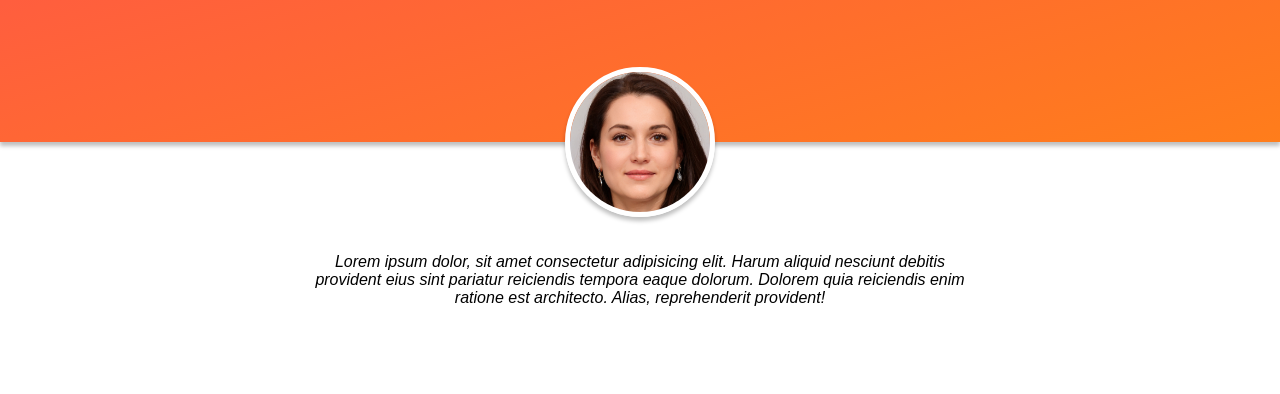
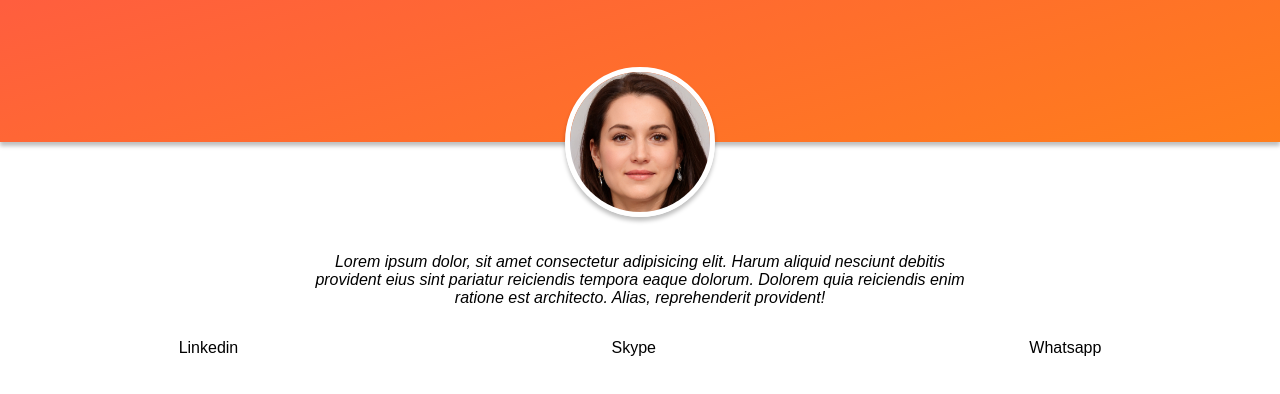
Before and after one commit to OtherVision/project-webinar, a plain HTML site: page src/index.html in a window 1280 px wide. Shown: the part 258-652 px from the top of the page. Drawn offline with Linux system fonts and the light colour scheme.

Commit message:
saving work

```diff
--- a/src/css/style.css
+++ b/src/css/style.css
@@ -43,3 +43,13 @@
   border: 5px solid #fff;
   box-shadow: 0 4px 4px rgba(0, 0, 0, 0.25);
 }
+
+.profile__social {
+  display: grid;
+  grid-auto-flow: column;
+  gap: 1rem;
+
+  margin: 0 auto;
+
+  list-style: none;
+}
--- a/src/index.html
+++ b/src/index.html
@@ -25,6 +25,13 @@
         dolorum. Dolorem quia reiciendis enim ratione est architecto. Alias,
         reprehenderit provident!
       </p>
+
+      <ul class="profile__social">
+        <li>Linkedin</li>
+        <li>Skype</li>
+        <li>Whatsapp</li>
+      </ul>
+
     </section>
   </body>
 </html>
```
